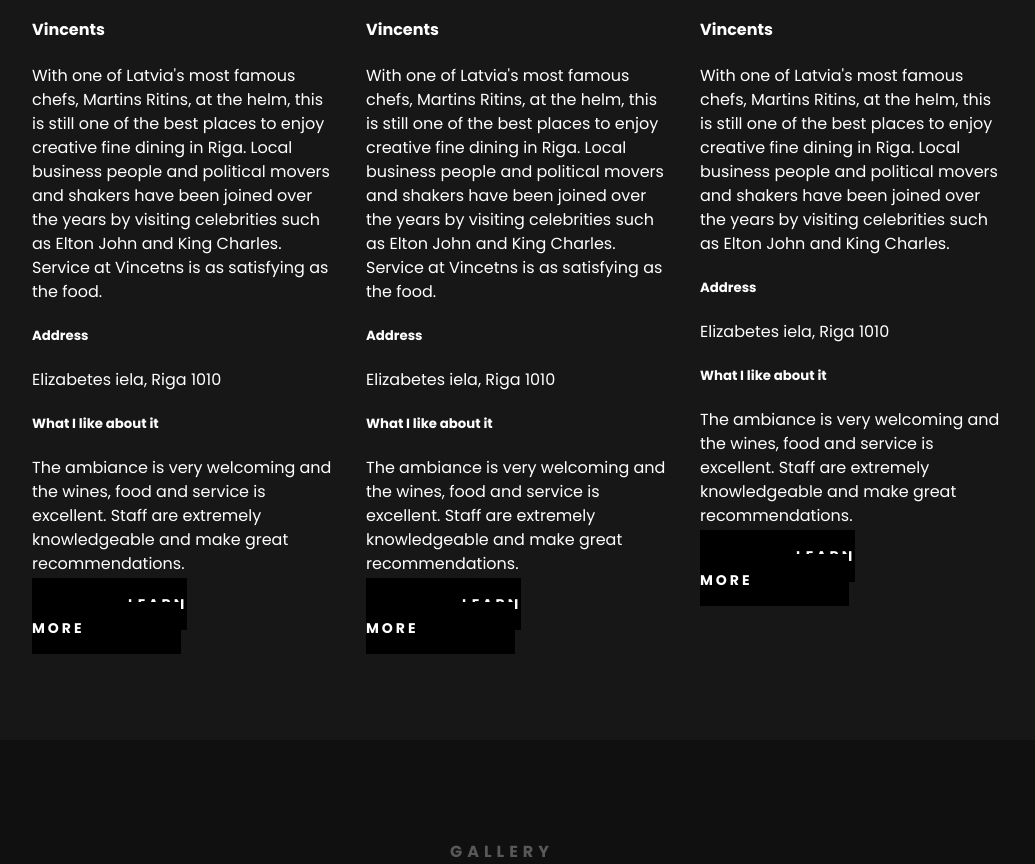
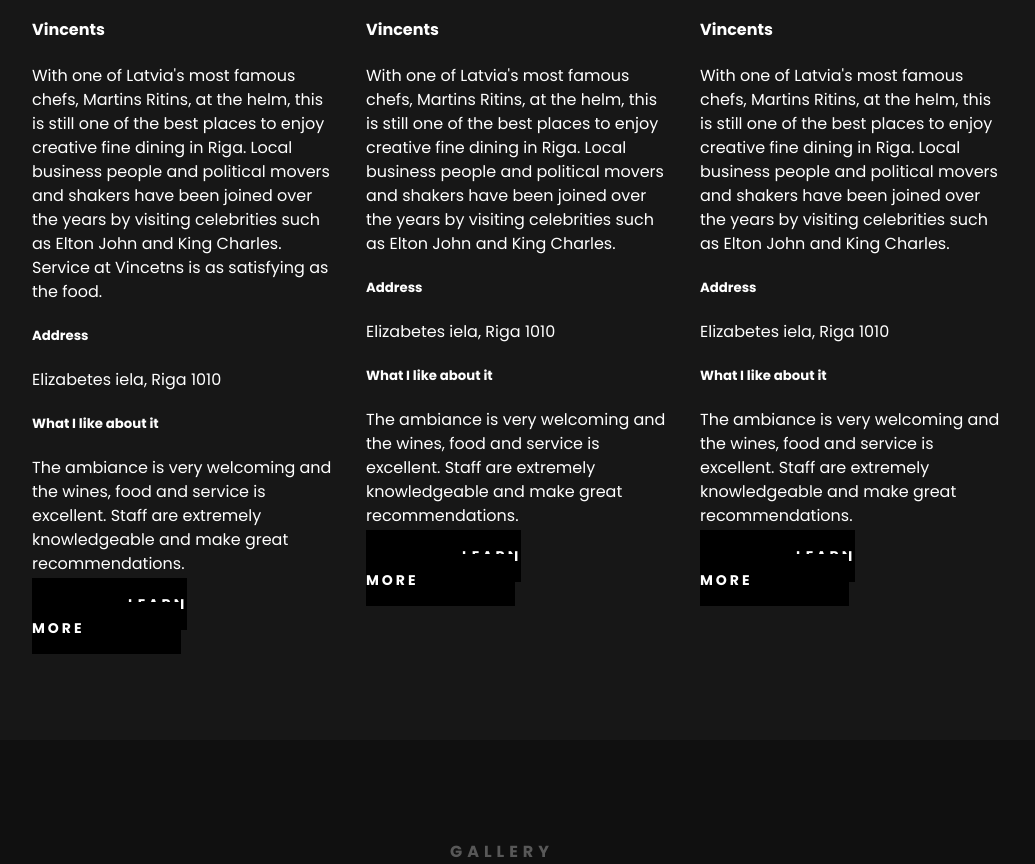
Before and after one commit to a-blaine/travel-landing-page, a plain HTML site: page index.html in a window 1280 px wide. Shown: the part 1875-2739 px from the top of the page, without its empty margins (138-1173 px from the left). Drawn offline with Linux system fonts and the light colour scheme.

Commit message:
Updated card description

```diff
--- a/index.html
+++ b/index.html
@@ -89,8 +89,7 @@
                 helm, this is still one of the best places to enjoy creative
                 fine dining in Riga. Local business people and political movers
                 and shakers have been joined over the years by visiting
-                celebrities such as Elton John and King Charles. Service at
-                Vincetns is as satisfying as the food.
+                celebrities such as Elton John and King Charles.
               </p>
               <h5>Address</h5>
               <p>Elizabetes iela, Riga 1010</p>
```
